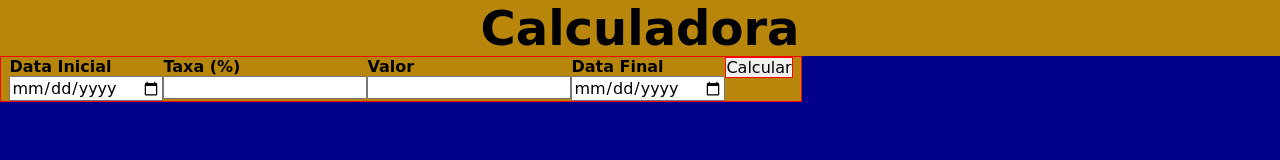
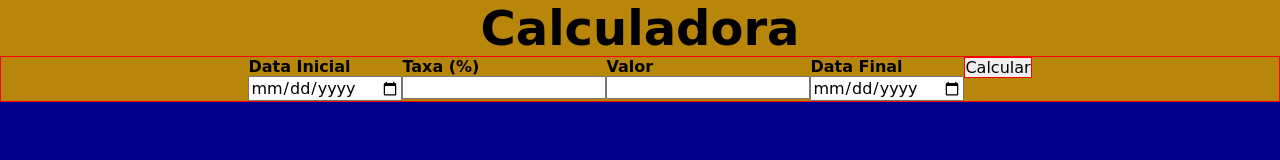
Before and after one commit to swagzerah/higorcaetano, a plain HTML site: page calculadora.html in a window 1280 px wide. Drawn offline with Linux system fonts and the light colour scheme; a web font is replaced by a local one.

Commit message:
Update style.css

```diff
--- a/style.css
+++ b/style.css
@@ -20,7 +20,8 @@ body {
 
 #calculator {
     background-color: darkgoldenrod;
-    width: 800px;
+    max-width: 100%;
+    min-width: 320px;
     display: flex;
     justify-content: center;
     border: 1px solid red;
```
